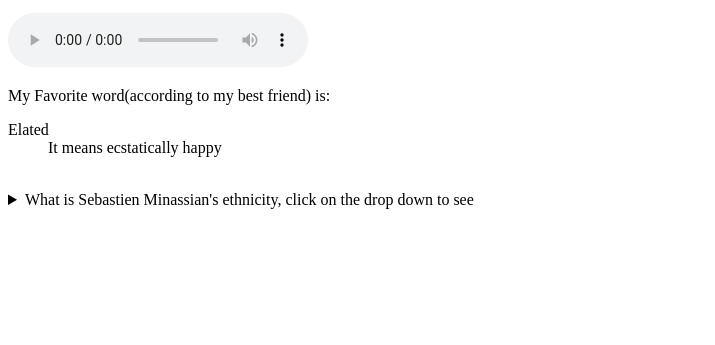
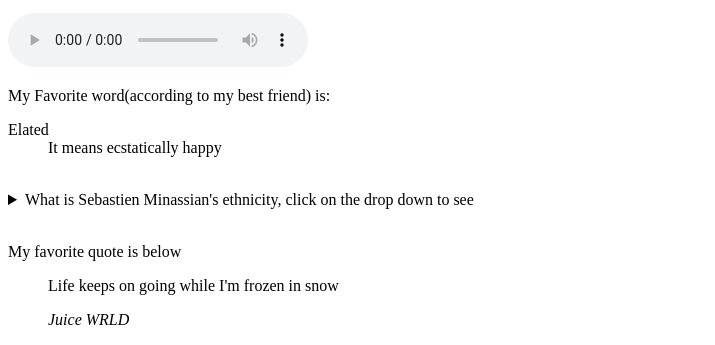
Before and after one commit to smminassian/Exercise2, a plain HTML site: page About.html in a window 1280 px wide. Shown: the part 1336-1681 px from the top of the page, without its empty margins (0-715 px from the left). Before the commit the page ends 1553 px from the top, so only its background shows below. Drawn offline with Linux system fonts and the light colour scheme.

Commit message:
Added a block quote

```diff
--- a/About.html
+++ b/About.html
@@ -45,5 +45,11 @@
                 <summary>What is Sebastien Minassian's ethnicity, click on the drop down to see</summary>
                 <p>My mom is French Canadian and my dad is Persian</p>
             </details>
+            <br>
+            <p>My favorite quote is below</p>
+            <blockquote>
+                <p>Life keeps on going while I'm frozen in snow</p>
+                <cite>Juice WRLD</cite>
+            </blockquote>
     </body>
 </html>
```
